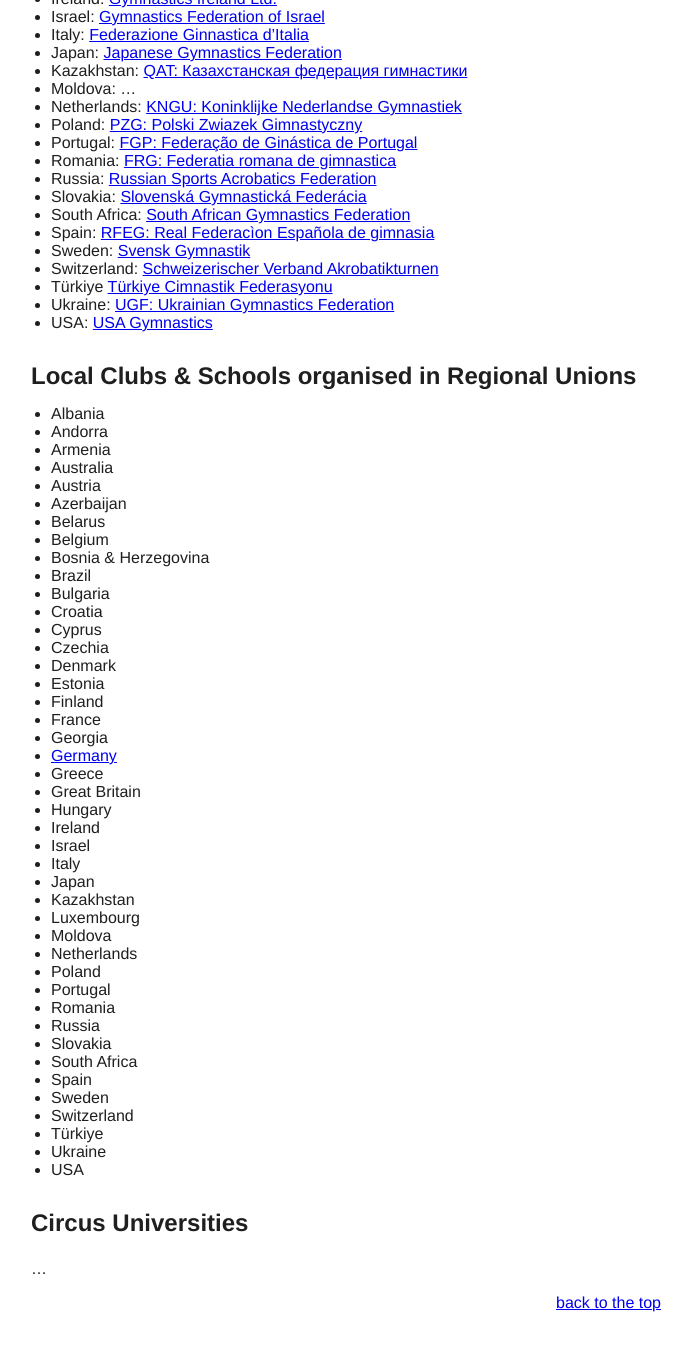
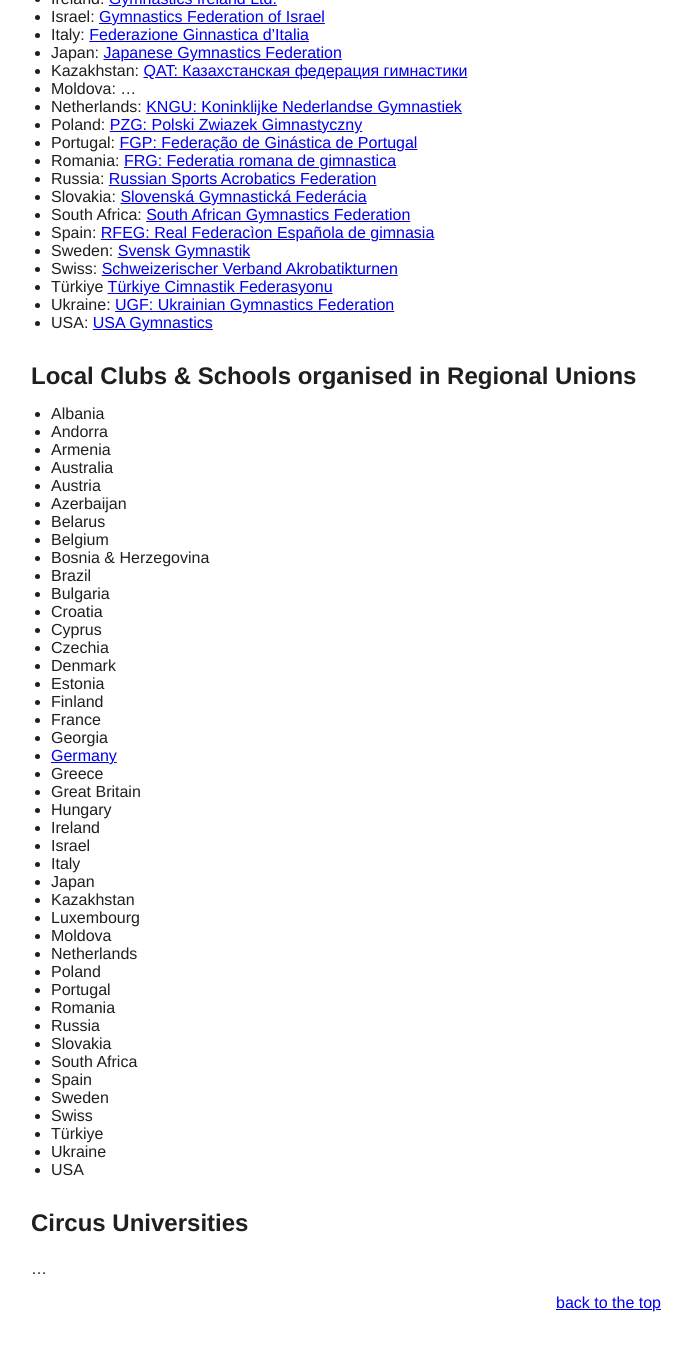
Before and after one commit to floshin/acrolib, a Jekyll site: the page built from community.md, in a window 1280 px wide and 1400 px high, scrolled down 1228 px. Shown: the top 1351 px of the window, without its empty margins (294-986 px from the left). Built offline with Jekyll 4.4.1, drawn with Linux system fonts in a browser that asks for light colours; our own code applies the rules of GitHub Pages for plain Markdown files.

Commit message:
Update community.md

```diff
--- a/community.md
+++ b/community.md
@@ -66,7 +66,7 @@
 * South Africa: [South African Gymnastics Federation](http://www.gymnastics.co.za/)
 * Spain: [RFEG: Real Federacìon Española de gimnasia](http://www.rfegimnasia.es/)
 * Sweden: [Svensk Gymnastik](https://www.gymnastik.se/)
-* Switzerland: [Schweizerischer Verband Akrobatikturnen](https://acrosuisse.ch/)
+* Swiss: [Schweizerischer Verband Akrobatikturnen](https://acrosuisse.ch/)
 * Türkiye [Türkiye Cimnastik Federasyonu](https://www.tcf.gov.tr/)
 * Ukraine: [UGF: Ukrainian Gymnastics Federation](https://ugf.org.ua/gymnastics-discipline/acrobatic-rules/)
 * USA: [USA Gymnastics](http://www.usagym.org/acro)
@@ -113,7 +113,7 @@
 * South Africa
 * Spain
 * Sweden
-* Switzerland
+* Swiss
 * Türkiye
 * Ukraine
 * USA
```
